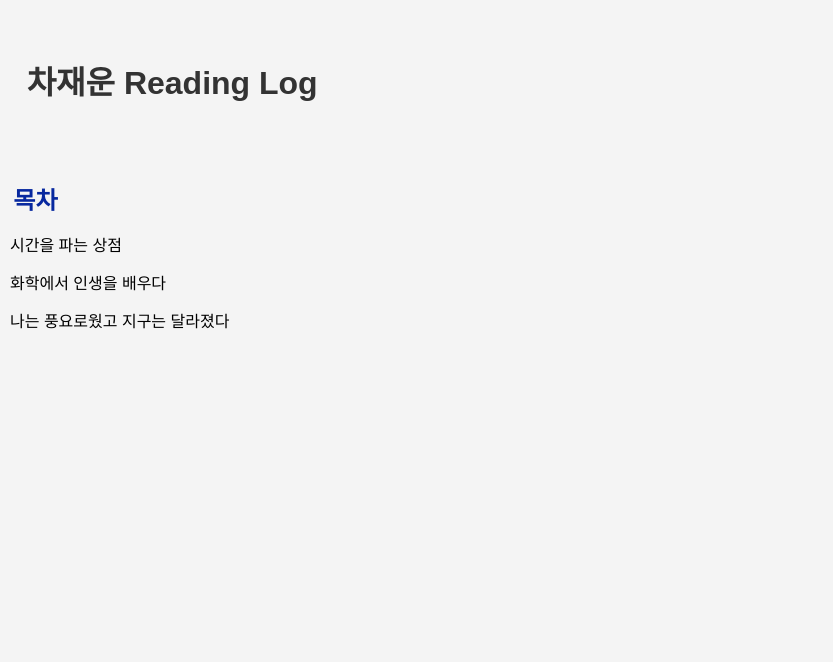
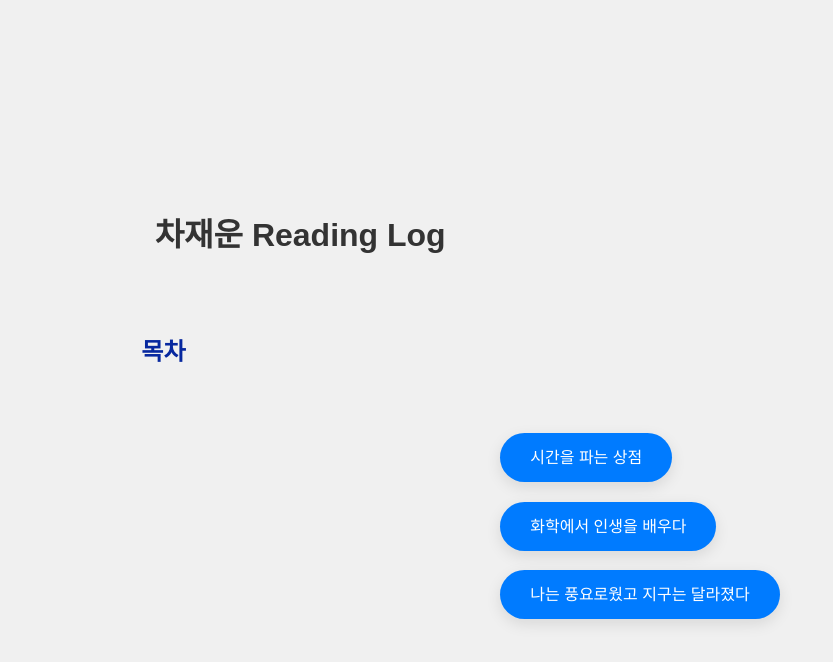
Before and after one commit to hardpipe3190/Book-Log, a plain HTML site: page index.html in a window 1280 px wide. Shown: the whole page, without its empty margins (0-833 px from the left). Drawn offline with Linux system fonts and the light colour scheme.

Commit message:
Update index.html

```diff
--- a/index.html
+++ b/index.html
@@ -3,13 +3,52 @@
 <head>
     <title>My Reading Log</title>
     <link rel="stylesheet" type="text/css" href="styles.css">
+    <style>
+        body {
+            font-family: Arial, sans-serif;
+            background-color: #f0f0f0;
+            display: flex;
+            justify-content: center;
+            align-items: center;
+            flex-direction: column;
+            height: 100vh;
+            margin: 0;
+        }
+
+        h1, h2 {
+            text-align: left;
+            width: 80%;
+        }
+
+        .button {
+            display: inline-block;
+            padding: 15px 30px;
+            font-size: 16px;
+            color: #fff;
+            background-color: #007bff;
+            text-decoration: none;
+            border-radius: 25px;
+            box-shadow: 0 5px 15px rgba(0, 0, 0, 0.1);
+            transition: transform 0.3s ease, box-shadow 0.3s ease;
+        }
+
+        .button:hover {
+            transform: translateY(-3px);
+            box-shadow: 0 10px 20px rgba(0, 0, 0, 0.2);
+        }
+
+        .button:active {
+            transform: translateY(2px);
+            box-shadow: 0 2px 10px rgba(0, 0, 0, 0.1);
+        }
+    </style>
 </head>
 <body>
 <br><br>
 <h1>&nbsp;&nbsp; 차재운 Reading Log</h1>
 <br><br>
 <h2>&nbsp;&nbsp;목차</h2>
-<p></p>
+<br><br>
 <!-- 하이퍼링크를 버튼처럼 스타일링 -->
 <p>
     <a href="시간을 파는 상점.html" class="button">시간을 파는 상점</a><br><br>
```
